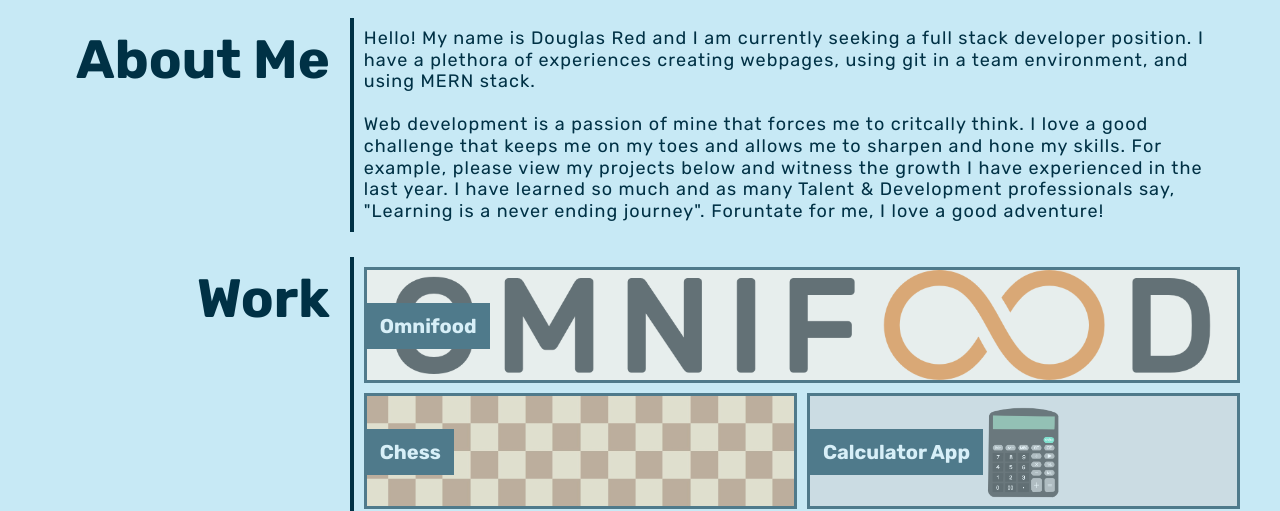
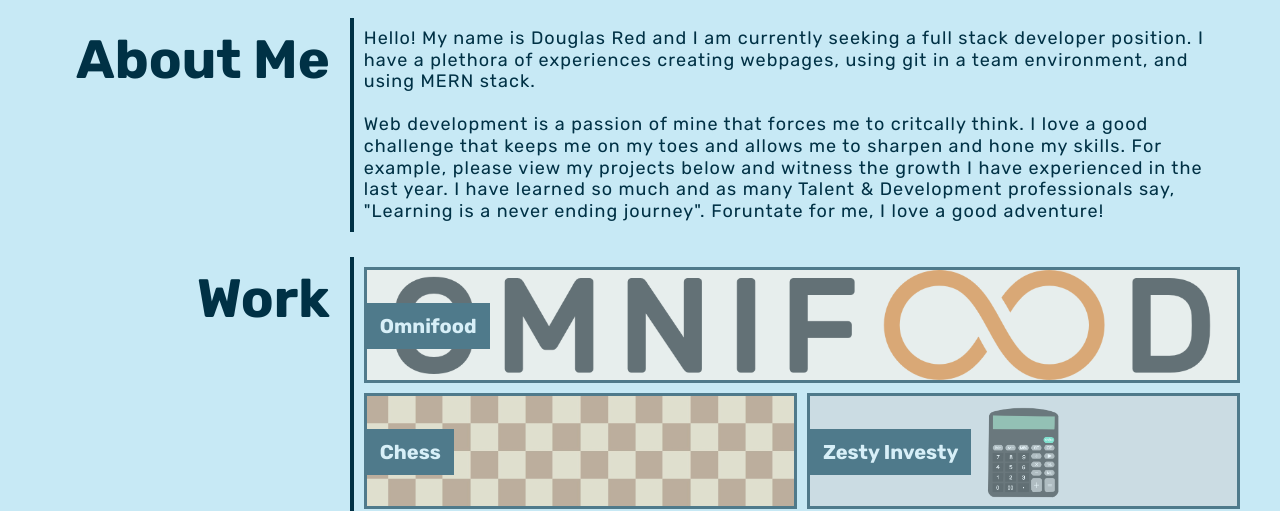
Before and after one commit to DouglasRed/portfolio-by-douglas, a plain HTML site: page index.html in a window 1280 px wide. Shown: the part 322-833 px from the top of the page. Drawn offline with Linux system fonts and the light colour scheme.

Commit message:
added project link zesty investy

```diff
--- a/index.html
+++ b/index.html
@@ -77,7 +77,9 @@
             <a href="#"><span class="project-title">Chess</span></a>
           </div>
           <div class="project-container-3 project">
-            <a href="#"><span class="project-title">Calculator App</span></a>
+            <a href="https://grocha78.github.io/Zesty-Investy-Calculonesty/"
+              ><span class="project-title">Zesty Investy</span></a
+            >
           </div>
           <div class="project-container-4 project">
             <a href="#"><span class="project-title">Pig Game</span></a>
```
Also changed, not shown: 1 other file.
